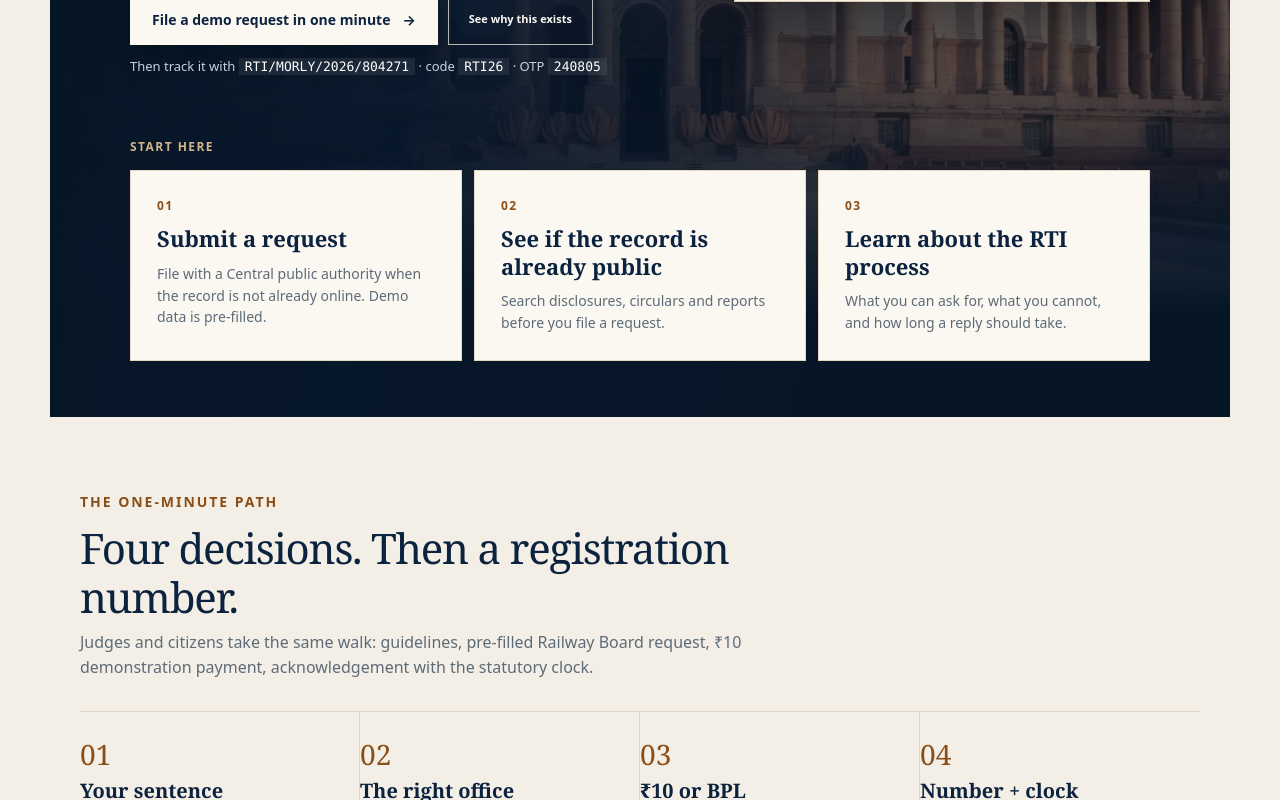
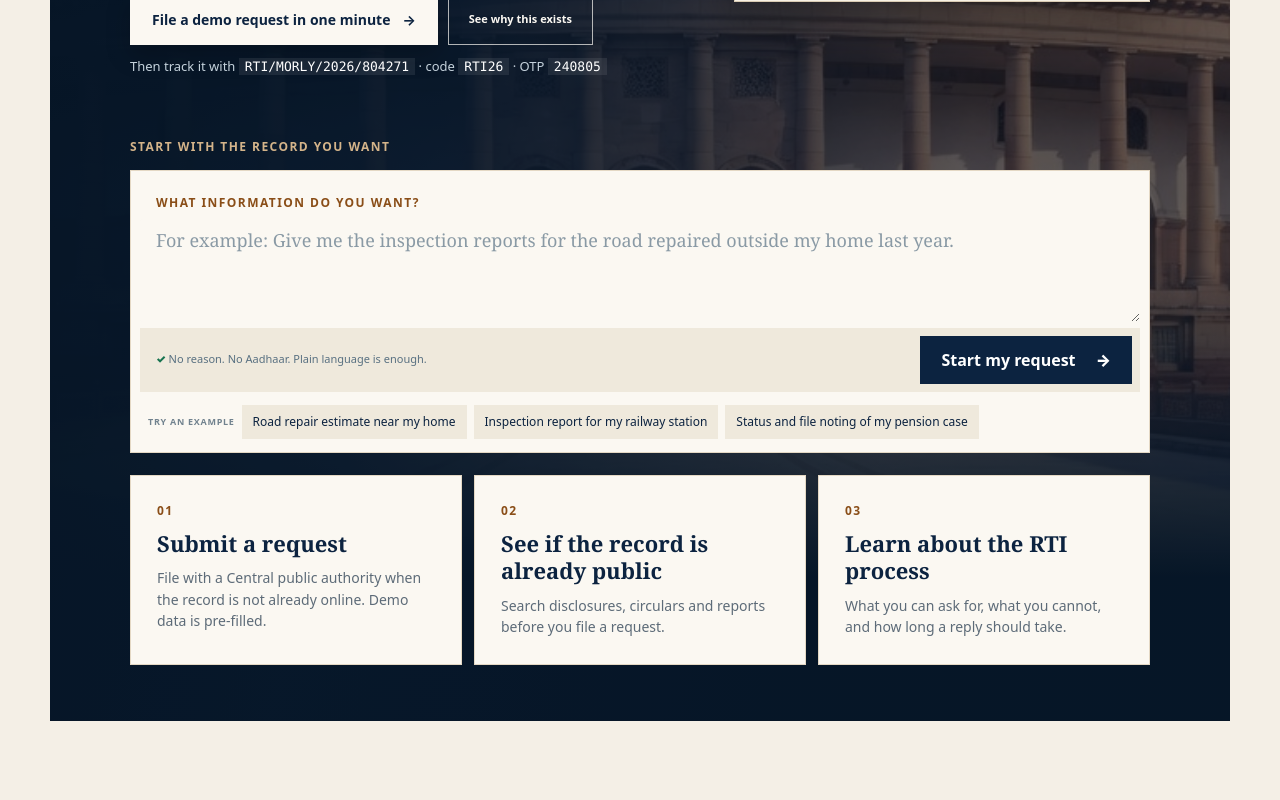
Before and after one commit to abhieq31/rti-gov, a Next.js app: page / in a window 1280 px wide. Shown: the part 700-1500 px from the top of the page. Built offline with nearby package versions, Linux system fonts and the light colour scheme.

Commit message:
Put the information need on the homepage and shorten the demo form

```diff
--- a/app/page.tsx
+++ b/app/page.tsx
@@ -1,6 +1,12 @@
 import Link from 'next/link';
 import { GlossaryDrawer, LearnColumns, Term } from '@/components/civic-browse';
 import { PageShell } from '@/components/site-chrome';
+
+const needExamples = [
+  'Road repair estimate near my home',
+  'Inspection report for my railway station',
+  'Status and file noting of my pension case',
+] as const;
 
 const DEMO_NEED = '/request?need=Inspection%20report%20for%20my%20railway%20station';
 
@@ -74,7 +80,21 @@ export default function HomePage() {
         <small>Synthetic demonstration · not a valid RTI filing</small>
       </aside>
       <div className="civic-start">
-        <h2>Start here</h2>
+        <h2>Start with the record you want</h2>
+        <form className="citizen-start" action="/request">
+          <label htmlFor="home-need">What information do you want?</label>
+          <textarea id="home-need" name="need" minLength={12} placeholder="For example: Give me the inspection reports for the road repaired outside my home last year." required rows={3} />
+          <div className="citizen-start-actions">
+            <span><i aria-hidden="true">✓</i> No reason. No Aadhaar. Plain language is enough.</span>
+            <button>Start my request <b>→</b></button>
+          </div>
+          <div className="example-prompts">
+            <span>Try an example</span>
+            {needExamples.map((example) => (
+              <Link href={`/request?need=${encodeURIComponent(example)}`} key={example}>{example}</Link>
+            ))}
+          </div>
+        </form>
         <div className="civic-start-cards">
           {startCards.map((card, index) => (
             <Link href={card.href} key={card.href}>
--- a/app/redesign.css
+++ b/app/redesign.css
@@ -358,10 +358,20 @@ html[data-text-size='lg'] .india-theme{zoom:1.12}
 .india-theme .login-page aside p{color:#5d6b78;font-size:16px}
 .india-theme .login-card{border:1px solid #ddd4c6}
 
+.civic-start .citizen-start{margin:0 0 22px;background:#fbf8f2;border:1px solid #e4d8c4;box-shadow:none}
+.civic-start .citizen-start>label{color:#8a4e18;font-size:12px;letter-spacing:.12em;text-transform:uppercase}
+.civic-start .citizen-start>textarea{background:#fbf8f2;min-height:88px;font:500 18px/1.45 Georgia,"Iowan Old Style",Palatino,serif}
+.civic-start .citizen-start-actions{background:#efe9dc}
+.civic-start .citizen-start-actions>button{background:#0c2340;border-radius:0}
+.civic-start .example-prompts>button,.civic-start .example-prompts>a{background:#efe9dc;color:#0c2340;border-radius:0;font-size:12px;text-decoration:none;padding:8px 11px}
+.civic-start .optional-details,.fast-step .optional-details summary{font-size:14px}
+
 @media(max-width:900px){
   .india-theme .civic-path ol{border-top:0}
   .india-theme .civic-path li{border-right:0;border-top:1px solid #ddd4c6;padding:22px 0}
   .india-theme .civic-hero{padding:56px 20px 40px}
   .india-theme .civic-hero h1{font-size:34px}
   .india-theme .login-page{grid-template-columns:1fr;padding:28px 16px 64px;gap:24px}
+  .civic-start .citizen-start-actions{display:grid;gap:10px}
+  .civic-start .citizen-start-actions>button{width:100%}
 }
--- a/app/request/page.tsx
+++ b/app/request/page.tsx
@@ -1,3 +1,3 @@
 import type { Metadata } from 'next'; import { PageShell } from '@/components/site-chrome'; import { RequestWorkflow } from '@/components/workflows';
 export const metadata: Metadata = { title: 'Submit a Central RTI request in one minute | RTI Online prototype', description: 'Complete the Central Government RTI request flow from guidelines and applicant details through payment and registration.' };
-export default async function RequestPage({ searchParams }: { searchParams: Promise<{ need?: string; authority?: string }> }){const { need, authority } = await searchParams; return <PageShell><section className="fast-request-head"><div><span>Submit RTI request</span><h1>Online RTI request form</h1></div><p><b>Central Government public authorities only.</b> Read the guidelines, select the ministry and public authority, complete applicant details, pay ₹10 unless BPL-exempt, and save the registration number.</p></section><RequestWorkflow initialNeed={need} initialAuthority={authority}/></PageShell>}
+export default async function RequestPage({ searchParams }: { searchParams: Promise<{ need?: string; authority?: string }> }){const { need, authority } = await searchParams; return <PageShell><section className="fast-request-head"><div><span>Submit RTI request</span><h1>Start with the record you want</h1></div><p><b>Central Government public authorities only.</b> Write the request in plain language. The prototype recommends the authority, asks for contact details, and registers after a ₹10 demonstration payment or BPL exemption.</p></section><RequestWorkflow initialNeed={need} initialAuthority={authority}/></PageShell>}
--- a/components/site-chrome.tsx
+++ b/components/site-chrome.tsx
@@ -40,7 +40,7 @@ export function SiteFooter() {
       <div className="gov-footer-brand"><span className="gov-mark" aria-hidden="true">RTI</span><div><strong>RTI Online</strong><p>Citizen services for Central Government information requests.</p><small>Independent redesign prototype · Not an official filing service</small></div></div>
       <div className="gov-footer-links"><div><b>Citizen services</b>{coreServices.map(([label, href]) => <Link key={href} href={href}>{label}</Link>)}</div><div><b>Information &amp; help</b>{information.map(([label, href]) => <Link key={href} href={href}>{label}</Link>)}</div><div><b>Related services</b><Link href="/commissions">Information Commissions</Link><Link href="/policies">Privacy &amp; accessibility</Link><a href="https://www.india.gov.in/">National Portal of India</a></div></div>
     </div>
-    <div className="gov-footer-contact"><b>Help desk</b><span>011-24010690 / 691</span><span>9:00 AM–5:30 PM, Monday–Friday except public holidays</span><span>helprtionline-dopt[at]nic[dot]in</span></div>
+    <div className="gov-footer-contact"><b>Official RTI Online help desk</b><span>For rtionline.gov.in, not this prototype</span><span>011-24010690 / 691 · 9:00 AM–5:30 PM, Monday–Friday</span><span>helprtionline-dopt[at]nic[dot]in</span></div>
     <div className="gov-footer-bottom"><p>All interactions are synthetic and remain on this device.</p><span>Designed toward WCAG 2.1 AA · Formal audit pending</span></div>
   </footer>;
 }
--- a/components/workflows.tsx
+++ b/components/workflows.tsx
@@ -333,6 +333,8 @@ export function RequestWorkflow({ initialNeed = '', initialAuthority = '' }: { i
             {suggestedAuthority && draft.request.trim().length >= 12 && suggestedAuthority.code !== selectedAuthority?.code && <div className="authority-match"><div><span>Suggested from request text</span><b>{suggestedAuthority.name}</b><small>{suggestedAuthority.ministry}</small></div><button type="button" onClick={() => setDraft((current) => ({ ...current, ministry: suggestedAuthority.ministry, authority: suggestedAuthority.code }))}>Use this authority</button></div>}
           </fieldset>
 
+          <details className="optional-details" open={!demoReady ? true : undefined}>
+            <summary>{demoReady ? 'Applicant, fee and delivery — Aarav Sharma · ₹10 · electronic copy' : 'Applicant, fee and delivery'}</summary>
           <fieldset className="form-fieldset">
             <legend>Personal details of RTI applicant</legend>
             <div className="fast-form">
@@ -370,6 +372,7 @@ export function RequestWorkflow({ initialNeed = '', initialAuthority = '' }: { i
             <label className="supporting-upload"><span>Supporting document (optional)</span><input accept="application/pdf" type="file"/><small>One PDF up to 1 MB. PDF name should be under 12 characters, with no spaces. Do not upload Aadhaar or PAN.</small></label>
             <label><span>Enter security code *</span><div className="captcha-row"><b aria-label="Demonstration security code">RTI26</b><input value={securityCode} onChange={(event) => setSecurityCode(event.target.value)} placeholder="Enter RTI26"/></div></label>
           </fieldset>
+          </details>
         </section>}
         {step === 2 && selectedAuthority && <section className="fast-step review-step"><span className="step-label">Make payment</span><h2>Confirm and pay the prescribed fee.</h2><p>Non-BPL applicants pay ₹10 once by UPI, net banking, debit/credit card or RuPay. Do not pay again if a previous attempt is pending.</p>
           <div className="fast-review"><article><span>Request</span><p>{draft.request}</p><button type="button" onClick={() => setStep(1)}>Edit</button></article><article><span>Public authority</span><b>{selectedAuthority.name}</b><small>{selectedAuthority.ministry}</small></article><article><span>Applicant</span><b>{draft.name}</b><small>{draft.email} · {draft.gender} · {draft.format}</small></article></div>
```
